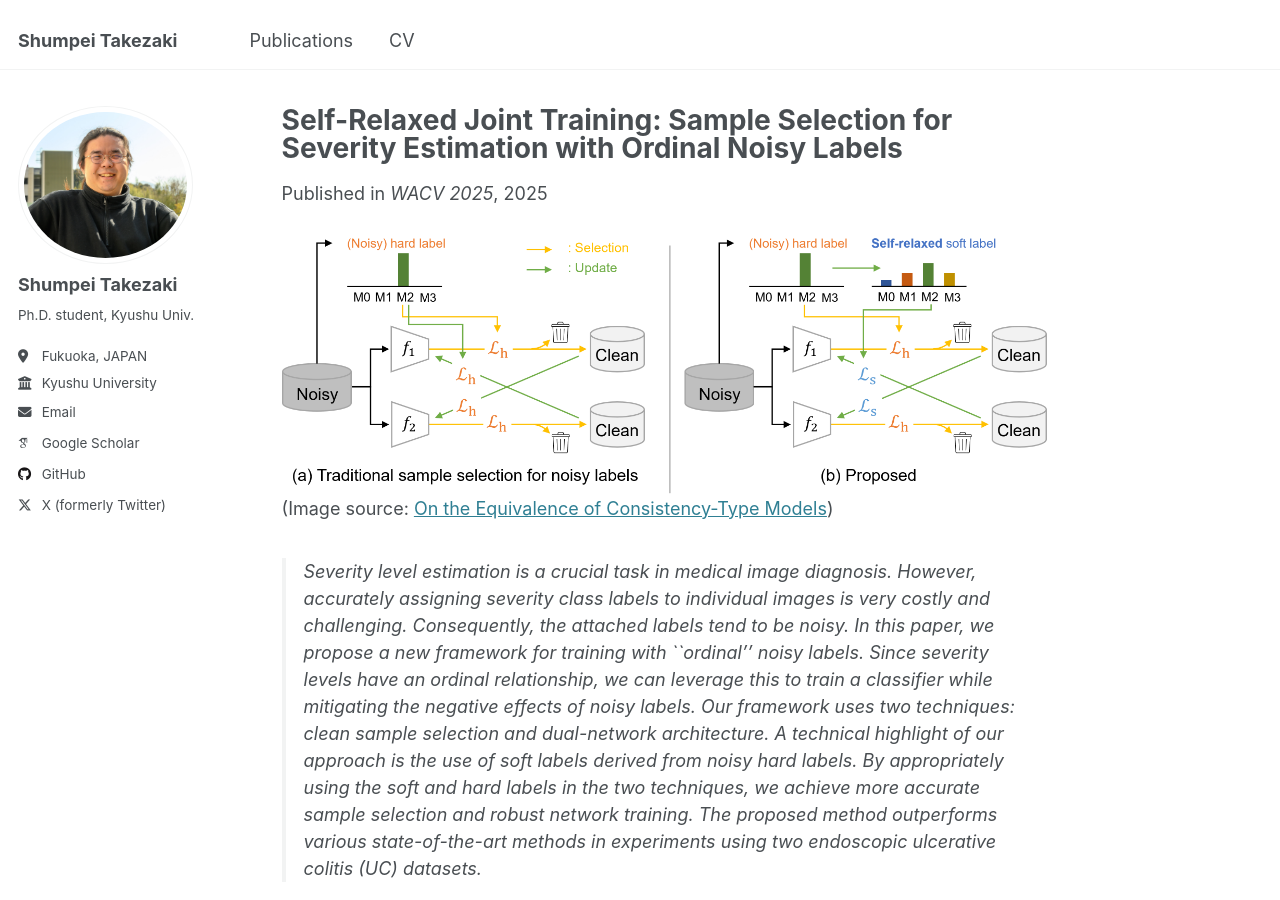
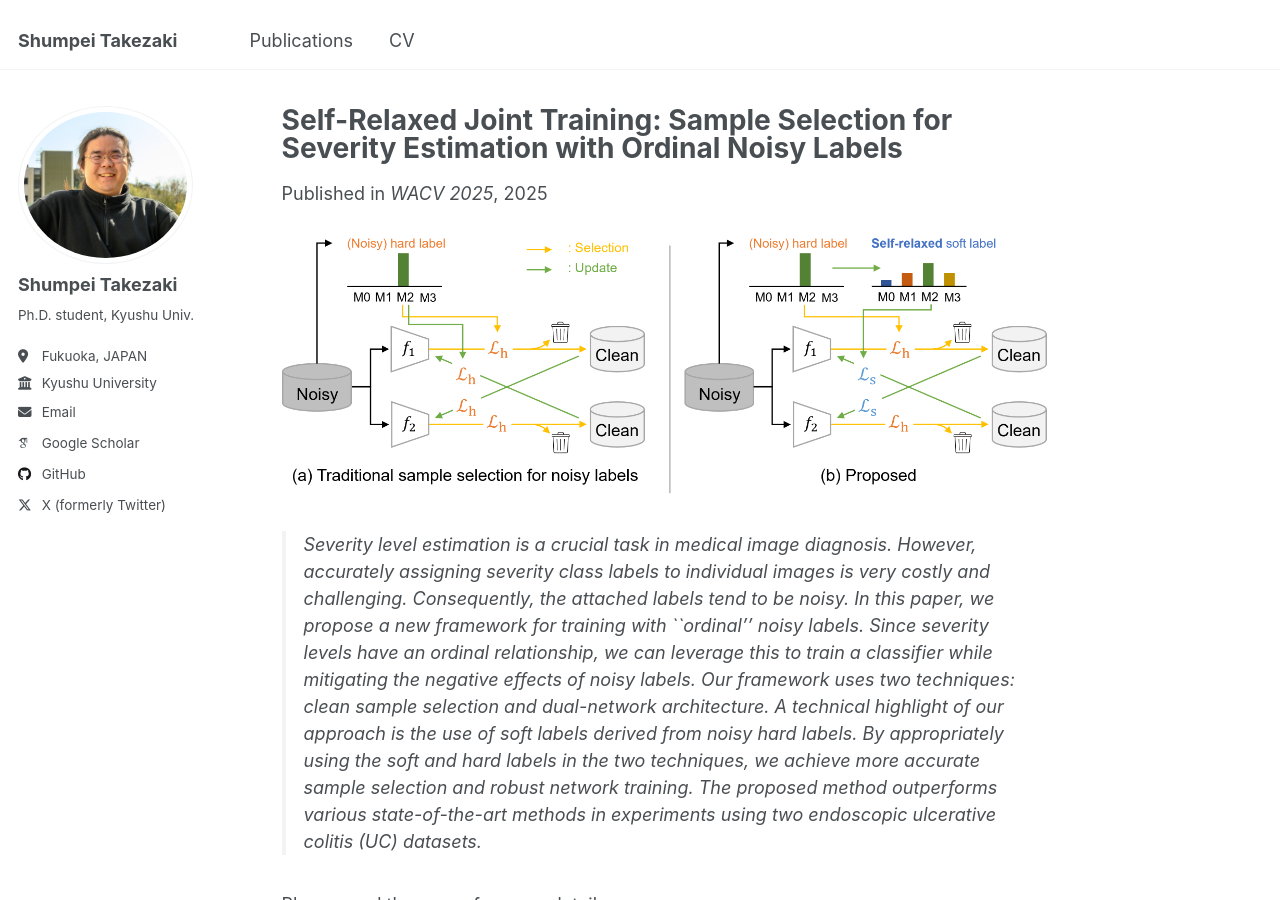
Before and after one commit to shumpei-takezaki/shumpei-takezaki.github.io, a Jekyll site: the page built from _publications/wacv2025.md, in a window 1280 px wide and 900 px high. Built offline with Jekyll 4.4.1, drawn with Linux system fonts in a browser that asks for light colours; some web fonts are replaced.

Commit message:
Update wacv2025.md

```diff
--- a/_publications/wacv2025.md
+++ b/_publications/wacv2025.md
@@ -13,7 +13,6 @@ date: 2025-03-12
 ---
 
 ![](../images/wacv2025_overview.png)
-(Image source: [On the Equivalence of Consistency-Type Models](https://arxiv.org/pdf/2410.21885))
 
 > Severity level estimation is a crucial task in medical image diagnosis. However, accurately assigning severity class labels to individual images is very costly and challenging. Consequently, the attached labels tend to be noisy. In this paper, we propose a new framework for training with ``ordinal'' noisy labels. Since severity levels have an ordinal relationship, we can leverage this to train a classifier while mitigating the negative effects of noisy labels. Our framework uses two techniques: clean sample selection and dual-network architecture. A technical highlight of our approach is the use of soft labels derived from noisy hard labels. By appropriately using the soft and hard labels in the two techniques, we achieve more accurate sample selection and robust network training. The proposed method outperforms various state-of-the-art methods in experiments using two endoscopic ulcerative colitis (UC) datasets.
 
```
